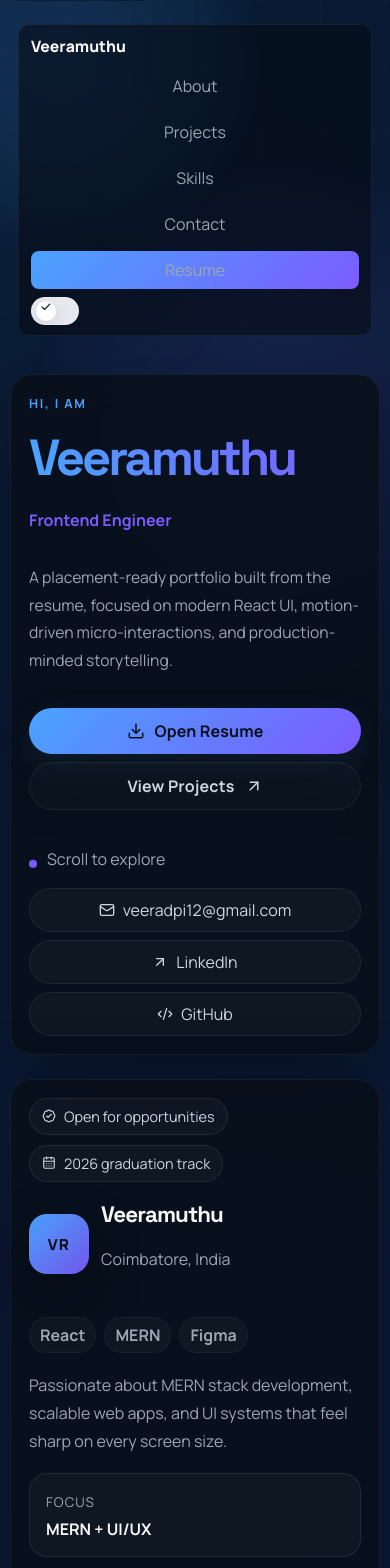
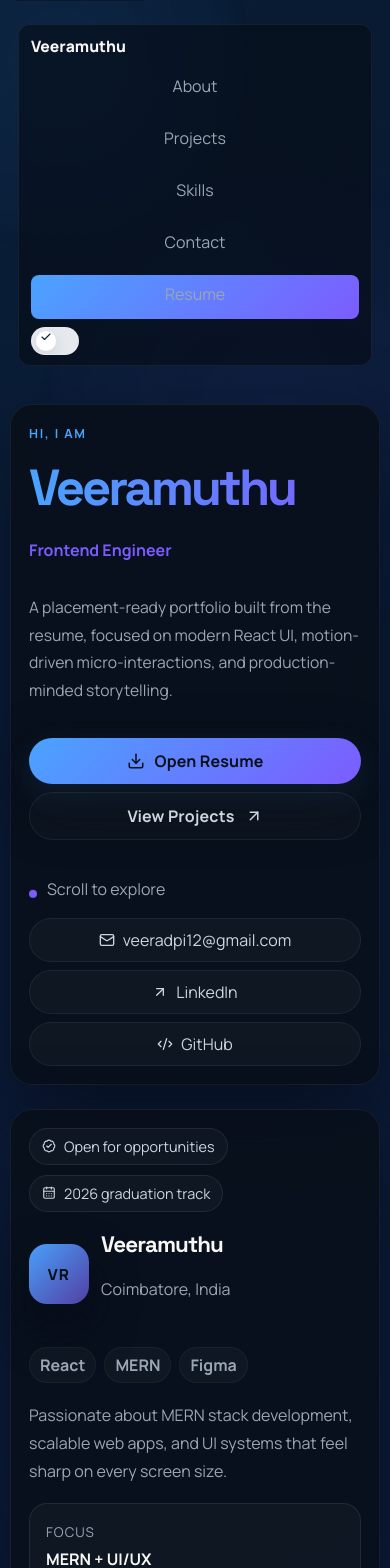
Before and after one commit to Veeramuthu2004/MUTHU_PORTFOLIO_26, a React (Vite) app: page / in a window 390 px wide. Shown: the top 1568 px of the page. Built offline with nearby package versions, Linux system fonts and the light colour scheme.

Commit message:
style: improve mobile ergonomics

```diff
--- a/src/App.css
+++ b/src/App.css
@@ -33,6 +33,11 @@
 .nav-links a { color: var(--muted); text-decoration: none; padding: 8px 12px; border-radius: 8px; }
 .nav-links a:hover { color: var(--text-high); background: rgba(255,255,255,0.02); }
 .nav-resume { background: linear-gradient(135deg,var(--accent),var(--accent-2)); color: #081018; padding: 8px 12px; }
+
+.nav-links a,
+.nav-resume {
+  min-height: 44px;
+}
 
 [data-theme="light"] .nav-links a:hover {
   background: rgba(47, 129, 255, 0.08);
@@ -182,6 +187,7 @@
   justify-content: center;
   gap: 10px;
   padding: 12px 18px;
+  min-height: 44px;
   border-radius: 999px;
   text-decoration: none;
   font-weight: 700;
@@ -374,7 +380,7 @@
   border-radius: 20px;
   display: grid;
   place-items: center;
-  background: linear-gradient(135deg, rgba(74,163,255,0.98), rgba(124,92,255,0.92));
+  background: linear-gradient(135deg, rgba(74,163,255,0.98), rgba(89, 67, 175, 0.92));
   color: #081018;
   font-size: 1.1rem;
   font-weight: 900;
@@ -694,6 +700,16 @@
     padding: 18px 0 56px;
   }
 
+  .ambient {
+    opacity: 0.32;
+    filter: blur(12px);
+  }
+
+  body::before {
+    background-size: 42px 42px;
+    mask-image: linear-gradient(180deg, rgba(0, 0, 0, 0.45), transparent 82%);
+  }
+
   .site-nav {
     top: 8px;
     padding: 6px 8px;
@@ -718,6 +734,7 @@
     flex: 1 1 auto;
     text-align: center;
     min-width: 0;
+    min-height: 44px;
   }
 
   .nav-logo {
@@ -850,3 +867,15 @@
     border-radius: 18px;
   }
 }
+
+@media (hover: none) and (pointer: coarse) {
+  .primary-action:hover,
+  .secondary-action:hover,
+  .contact-actions a:hover,
+  .nav-links a:hover,
+  .project-card:hover,
+  .filter-btn:hover {
+    transform: none;
+    background: inherit;
+  }
+}
```
